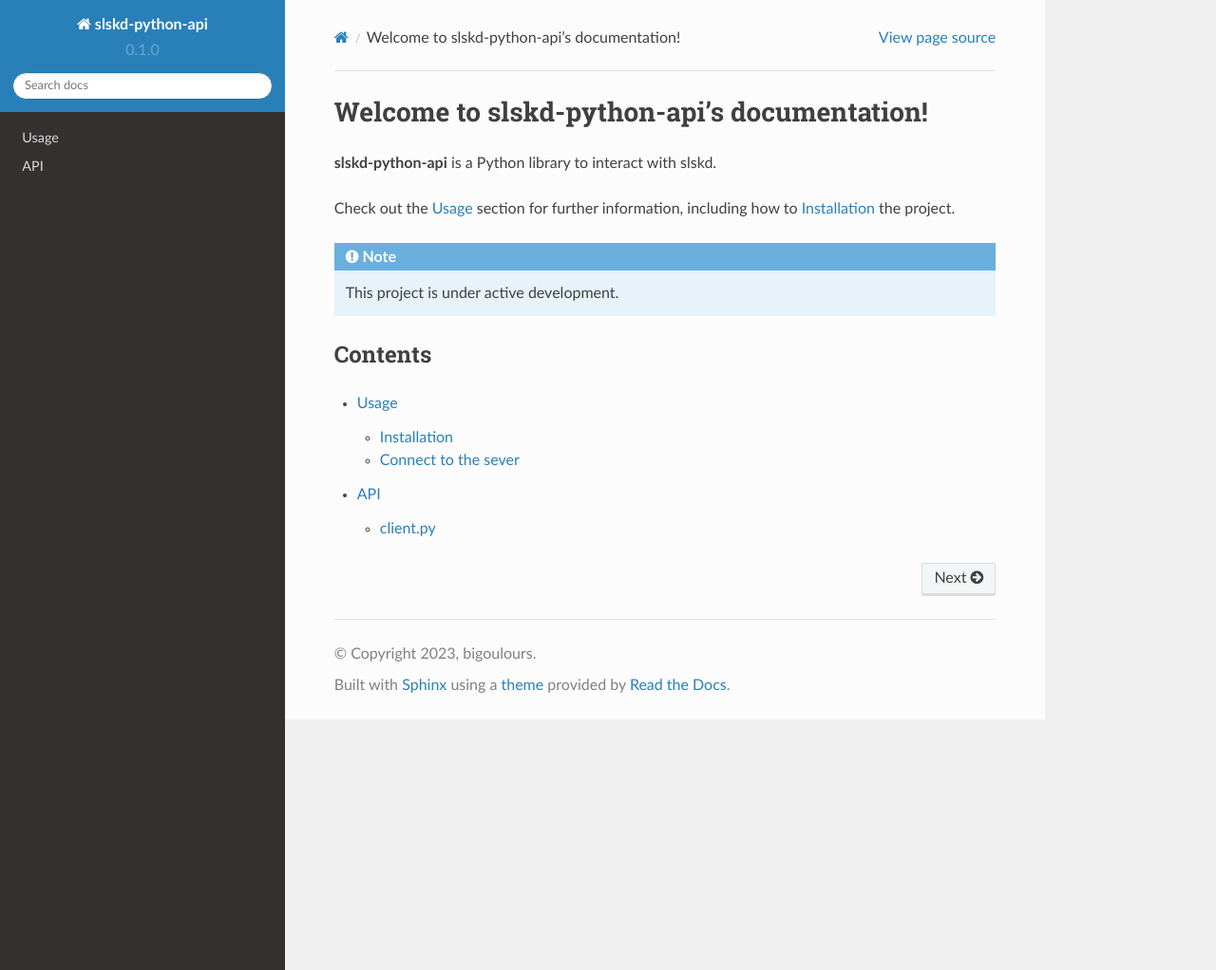
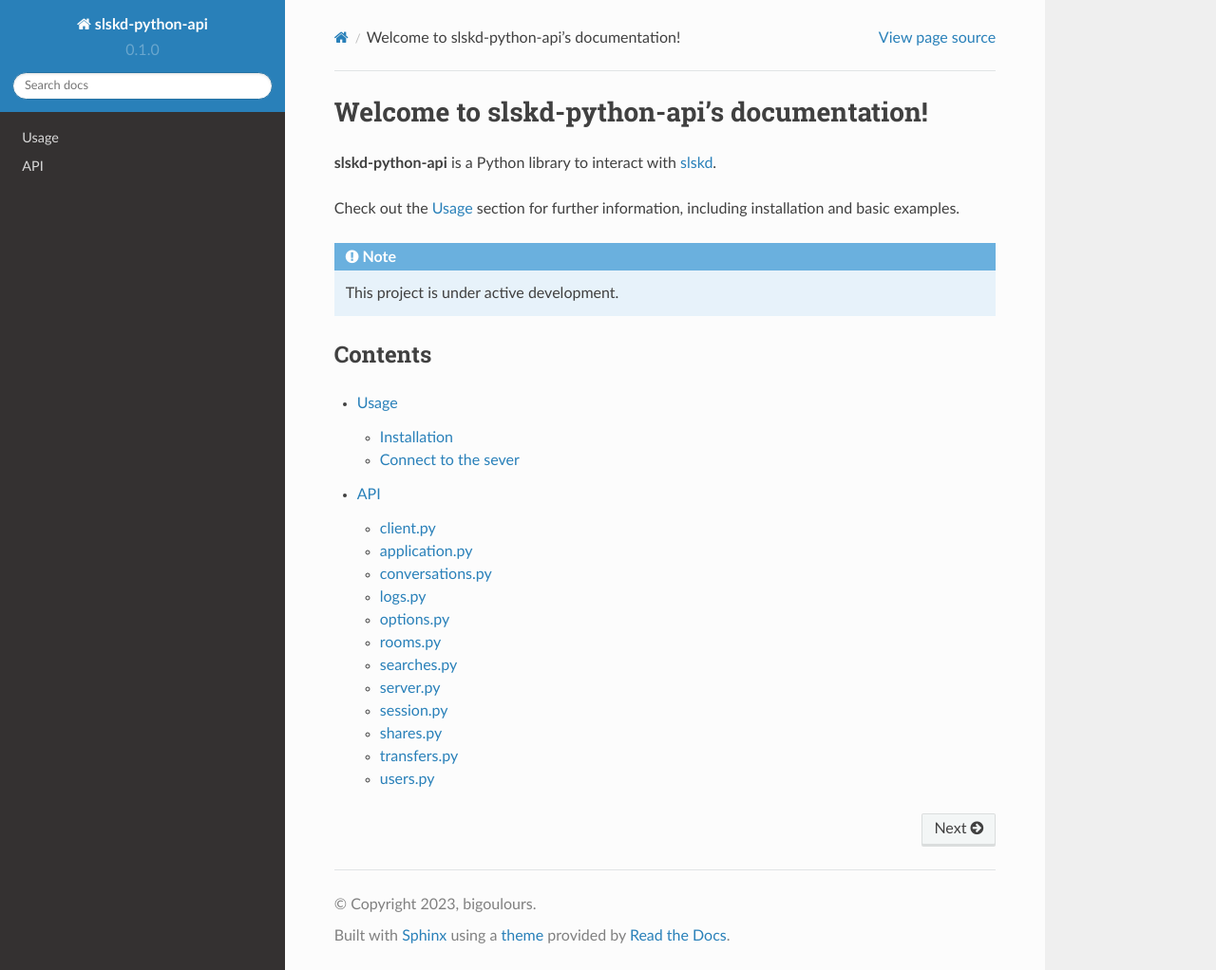
Before and after one commit to bigoulours/slskd-python-api, a Sphinx documentation site: the page built from docs/source/index.rst, in a window 1280 px wide and 1022 px high. Shown: the whole window at 95% size. Built offline with Sphinx 7.4.7 and the Read the Docs theme 2.0.0, drawn with Linux system fonts in a browser that asks for light colours.

Commit message:
Formatting docs

```diff
--- a/docs/source/api.rst
+++ b/docs/source/api.rst
@@ -1,22 +1,77 @@
 API
 ===
 
-.. autosummary::
-   :toctree: generated
+client.py
+_________
 
-   slskd-python-api
-
-client.py
----------
-
-.. automodule:: client.slskdclient
+.. autoclass:: slskd_api.SlskdClient
    :members:
 
-.. automodule:: client.metricsapi
+.. autoclass:: slskd_api.MetricsApi
    :members:
 
-.. .. automodule:: slskd_api.slskdclient
-..    :members:
+application.py
+______________
 
-.. automodule:: slskd_api.apis.ApplicationApi
+.. autoclass:: slskd_api.apis.ApplicationApi
    :members:
+
+conversations.py
+______________
+
+.. autoclass:: slskd_api.apis.ConversationsApi
+   :members:
+
+logs.py
+______________
+
+.. autoclass:: slskd_api.apis.LogsApi
+   :members:
+
+options.py
+______________
+
+.. autoclass:: slskd_api.apis.OptionsApi
+   :members:
+
+rooms.py
+______________
+
+.. autoclass:: slskd_api.apis.RoomsApi
+   :members:
+
+searches.py
+______________
+
+.. autoclass:: slskd_api.apis.SearchesApi
+   :members:
+
+server.py
+______________
+
+.. autoclass:: slskd_api.apis.ServerApi
+   :members:
+
+session.py
+______________
+
+.. autoclass:: slskd_api.apis.SessionApi
+   :members:
+
+shares.py
+______________
+
+.. autoclass:: slskd_api.apis.SharesApi
+   :members:
+
+transfers.py
+______________
+
+.. autoclass:: slskd_api.apis.TransfersApi
+   :members:
+
+users.py
+______________
+
+.. autoclass:: slskd_api.apis.UsersApi
+   :members:
--- a/docs/source/index.rst
+++ b/docs/source/index.rst
@@ -1,10 +1,10 @@
 Welcome to slskd-python-api's documentation!
 ============================================
 
-**slskd-python-api** is a Python library to interact with slskd.
+**slskd-python-api** is a Python library to interact with `slskd <https://github.com/slskd/slskd/tree/master>`_.
 
 Check out the :doc:`usage` section for further information, including
-how to :ref:`installation` the project.
+installation and basic examples.
 
 .. note::
 
```
Also changed, not shown: docs/source/usage.rst (+13 -4 lines), 12 other files.
